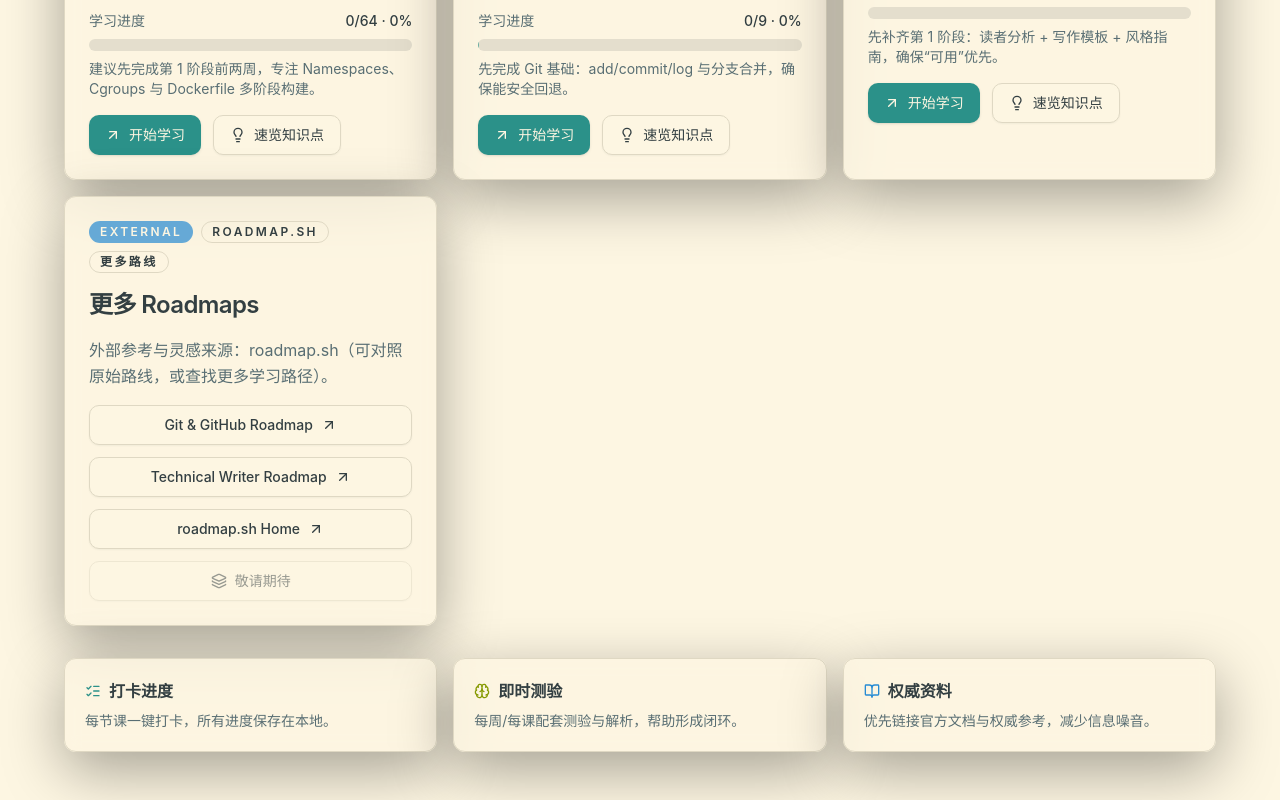
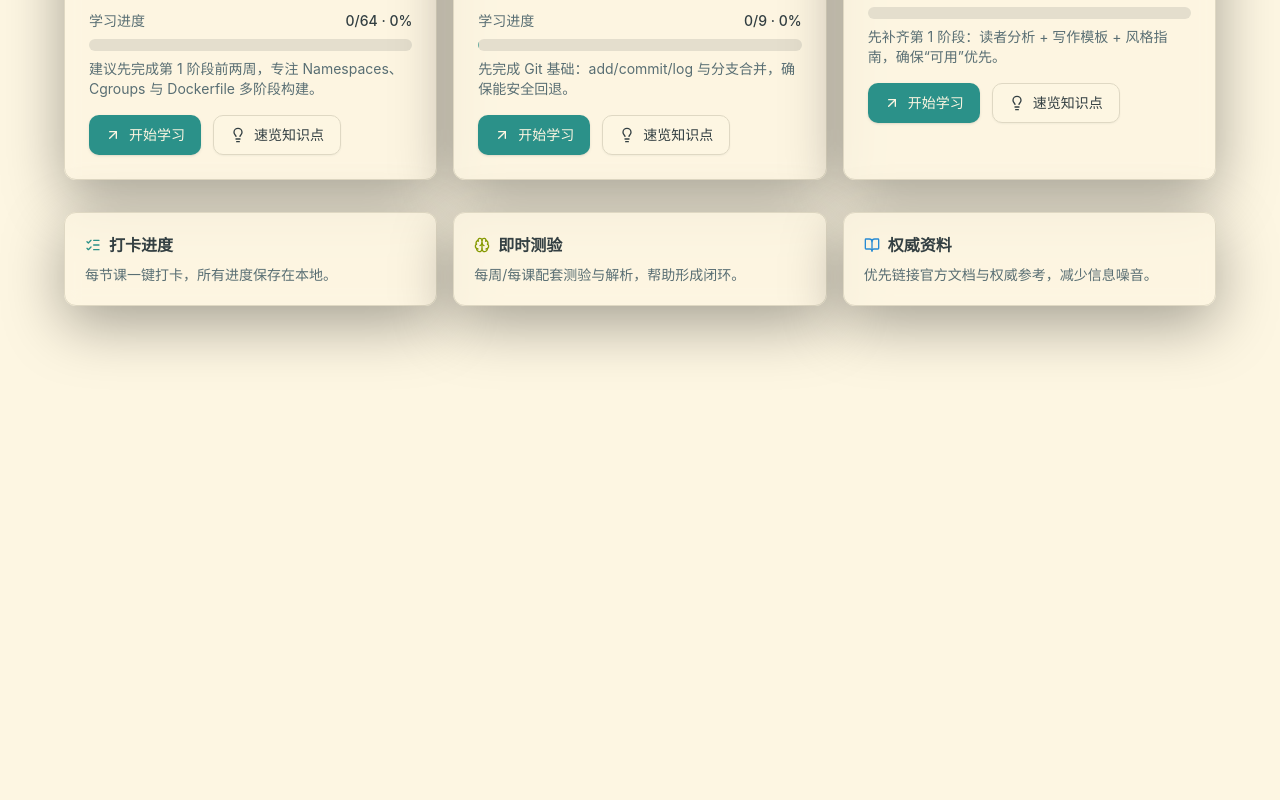
Before and after one commit to oriys/roadmap, a React (Vite) app: page / in a window 1280 px wide. Shown: the part 622-1422 px from the top of the page. After the commit the page ends 976 px from the top, so only its background shows below. Built offline with nearby package versions, Linux system fonts and the light colour scheme.

Commit message:
chore: remove external roadmaps card

```diff
--- a/src/App.tsx
+++ b/src/App.tsx
@@ -2690,41 +2690,6 @@ export default function App() {
                 </Card>
               )
             })}
-
-            <Card className="glass-card p-6 space-y-4 animate-fade-in">
-              <div className="flex flex-wrap gap-2 items-center text-xs uppercase tracking-[0.2em] text-muted-foreground">
-                <Badge variant="secondary" className="bg-secondary/70 text-xs">
-                  External
-                </Badge>
-                <Badge variant="outline">roadmap.sh</Badge>
-                <Badge variant="outline">更多路线</Badge>
-              </div>
-              <CardTitle className="text-2xl font-semibold tracking-tight">更多 Roadmaps</CardTitle>
-              <CardDescription className="text-base leading-relaxed">
-                外部参考与灵感来源：roadmap.sh（可对照原始路线，或查找更多学习路径）。
-              </CardDescription>
-              <div className="grid gap-3">
-                <Button variant="outline" asChild className="gap-2">
-                  <a href="https://roadmap.sh/git-github" target="_blank" rel="noreferrer">
-                    Git & GitHub Roadmap <ArrowUpRight className="h-4 w-4" />
-                  </a>
-                </Button>
-                <Button variant="outline" asChild className="gap-2">
-                  <a href="https://roadmap.sh/technical-writer" target="_blank" rel="noreferrer">
-                    Technical Writer Roadmap <ArrowUpRight className="h-4 w-4" />
-                  </a>
-                </Button>
-                <Button variant="outline" asChild className="gap-2">
-                  <a href="https://roadmap.sh/" target="_blank" rel="noreferrer">
-                    roadmap.sh Home <ArrowUpRight className="h-4 w-4" />
-                  </a>
-                </Button>
-                <Button variant="outline" disabled className="gap-2">
-                  <Layers className="h-4 w-4" />
-                  敬请期待
-                </Button>
-              </div>
-            </Card>
           </div>
 
           <div className="grid gap-4 md:grid-cols-3">
```
